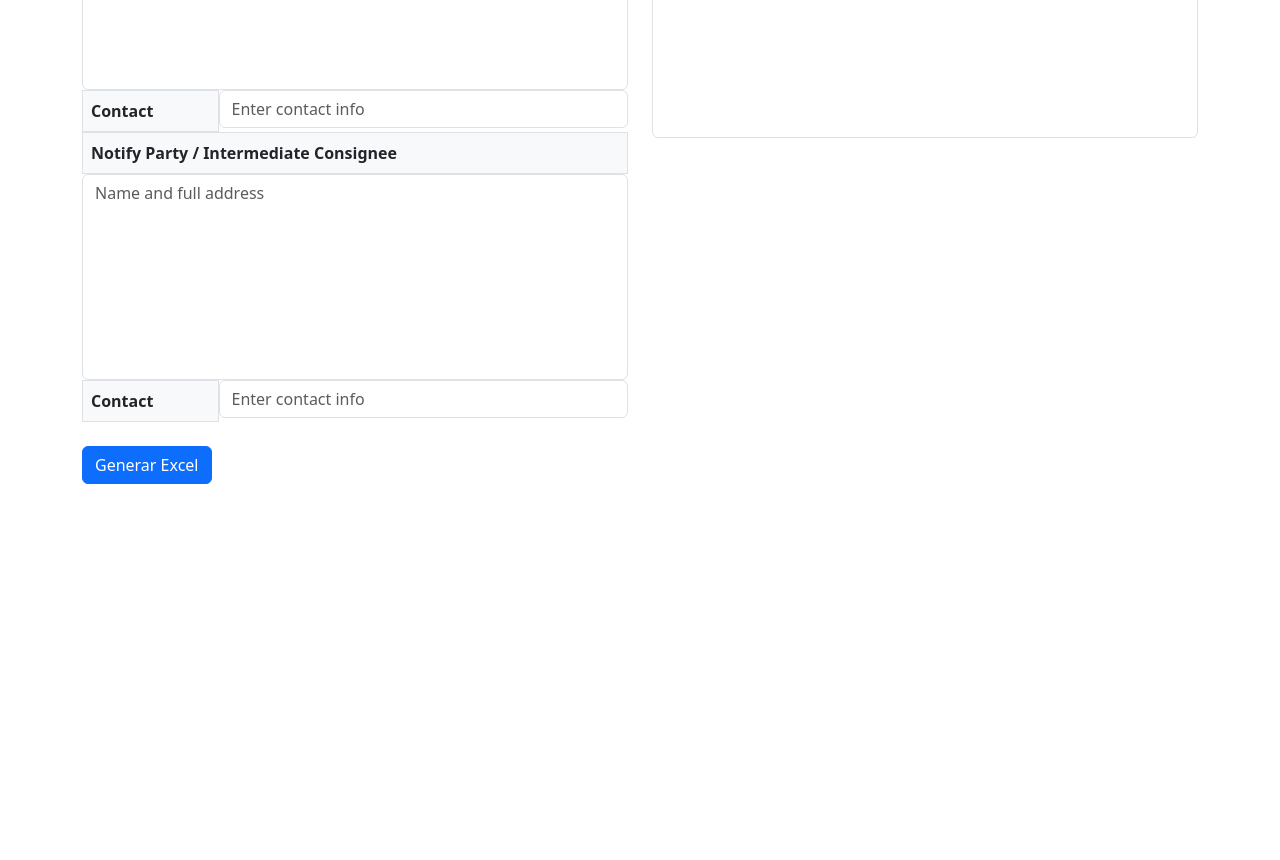
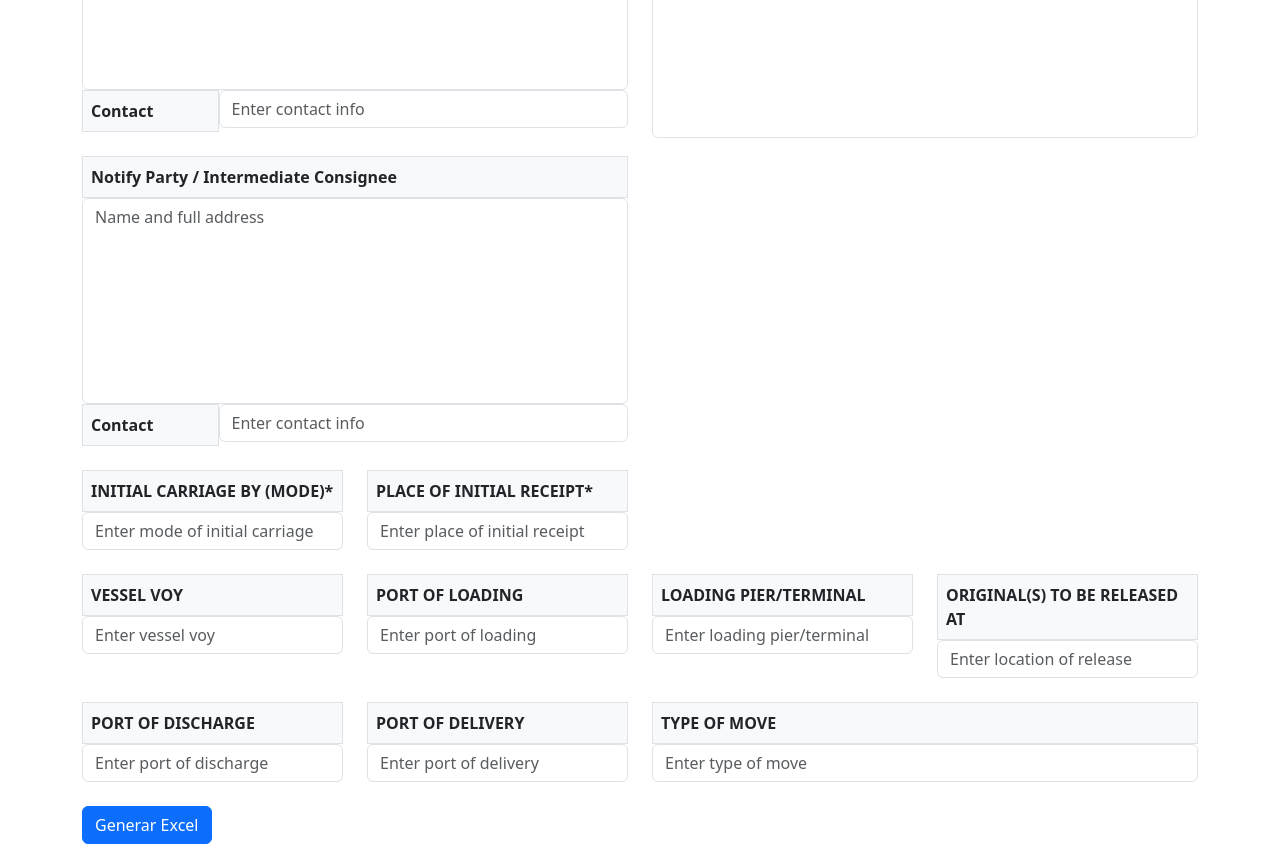
Before and after one commit to ndresdavila/excel_generator_form, a React (Vite) app in the folder masterview-form/: page / in a window 1280 px wide. Shown: the part 540-1400 px from the top of the page. Before the commit the page ends 1040 px from the top, so only its background shows below. Built offline with nearby package versions, Linux system fonts and the light colour scheme.

Commit message:
Middle form fields added

```diff
--- a/masterview-form/src/App.jsx
+++ b/masterview-form/src/App.jsx
@@ -102,7 +102,7 @@ function App() {
             </div>
 
             {/* NOTIFY PARTY / INTERMEDIATE CONSIGNEE */}
-            <div className="row g-0 mt-0">
+            <div className="row g-0 mt-4">
               <div className="col-12">
                 <label className="form-label fw-bold border p-2 d-block bg-light text-dark text-start mb-0">
                   Notify Party / Intermediate Consignee
@@ -146,6 +146,118 @@ function App() {
           </div>
         </div>
 
+        {/* INITIAL CARRIAGE BY (MODE)* y PLACE OF INITIAL RECEIPT* */}
+        <div className="row mt-4">
+          <div className="col-3">
+            <label className="form-label fw-bold border p-2 d-block bg-light text-dark text-start mb-0">
+              INITIAL CARRIAGE BY (MODE)*
+            </label>
+            <input
+              type="text"
+              className="form-control mt-0"
+              name="initialCarriageMode"
+              placeholder="Enter mode of initial carriage"
+            />
+          </div>
+          <div className="col-3">
+            <label className="form-label fw-bold border p-2 d-block bg-light text-dark text-start mb-0">
+              PLACE OF INITIAL RECEIPT*
+            </label>
+            <input
+              type="text"
+              className="form-control mt-0"
+              name="initialReceiptPlace"
+              placeholder="Enter place of initial receipt"
+            />
+          </div>
+        </div>
+
+        {/* VESSEL/VOY + PORT OF LOADING + LOADING PIER/TERMINAL + ORIGINAL(S) TO BE RELEASED AT */}
+        <div className="row mt-4">
+          <div className="col-3">
+            <label className="form-label fw-bold border p-2 d-block bg-light text-dark text-start mb-0">
+              VESSEL VOY
+            </label>
+            <input
+              type="text"
+              className="form-control mt-0"
+              name="vesselVoy"
+              placeholder="Enter vessel voy"
+            />
+          </div>
+          <div className="col-3">
+            <label className="form-label fw-bold border p-2 d-block bg-light text-dark text-start mb-0">
+              PORT OF LOADING
+            </label>
+            <input
+              type="text"
+              className="form-control mt-0"
+              name="portOfLoading"
+              placeholder="Enter port of loading"
+            />
+          </div>
+          <div className="col-3">
+            <label className="form-label fw-bold border p-2 d-block bg-light text-dark text-start mb-0">
+              LOADING PIER/TERMINAL
+            </label>
+            <input
+              type="text"
+              className="form-control mt-0"
+              name="loadingPier"
+              placeholder="Enter loading pier/terminal"
+            />
+          </div>
+          <div className="col-3">
+            <label className="form-label fw-bold border p-2 d-block bg-light text-dark text-start mb-0">
+              ORIGINAL(S) TO BE RELEASED AT
+            </label>
+            <input
+              type="text"
+              className="form-control mt-0"
+              name="originalsRelease"
+              placeholder="Enter location of release"
+            />
+          </div>
+        </div>
+
+        {/* PORT OF DISCHARGE + PORT OF DELIVERY */}
+<div className="row mt-4">
+  <div className="col-3">
+    <label className="form-label fw-bold border p-2 d-block bg-light text-dark text-start mb-0">
+      PORT OF DISCHARGE
+    </label>
+    <input
+      type="text"
+      className="form-control mt-0"
+      name="portOfDischarge"
+      placeholder="Enter port of discharge"
+    />
+  </div>
+  <div className="col-3">
+    <label className="form-label fw-bold border p-2 d-block bg-light text-dark text-start mb-0">
+      PORT OF DELIVERY
+    </label>
+    <input
+      type="text"
+      className="form-control mt-0"
+      name="portOfDelivery"
+      placeholder="Enter port of delivery"
+    />
+  </div>
+
+  <div className="col-6">
+    <label className="form-label fw-bold border p-2 d-block bg-light text-dark text-start mb-0">
+      TYPE OF MOVE
+    </label>
+    <input
+      type="text"
+      className="form-control mt-0"
+      name="typeOfMove"
+      placeholder="Enter type of move"
+    />
+  </div>
+</div>
+
         {/* Botón */}
         <div className="mb-3 mt-4">
           <button type="submit" className="btn btn-primary">
```
